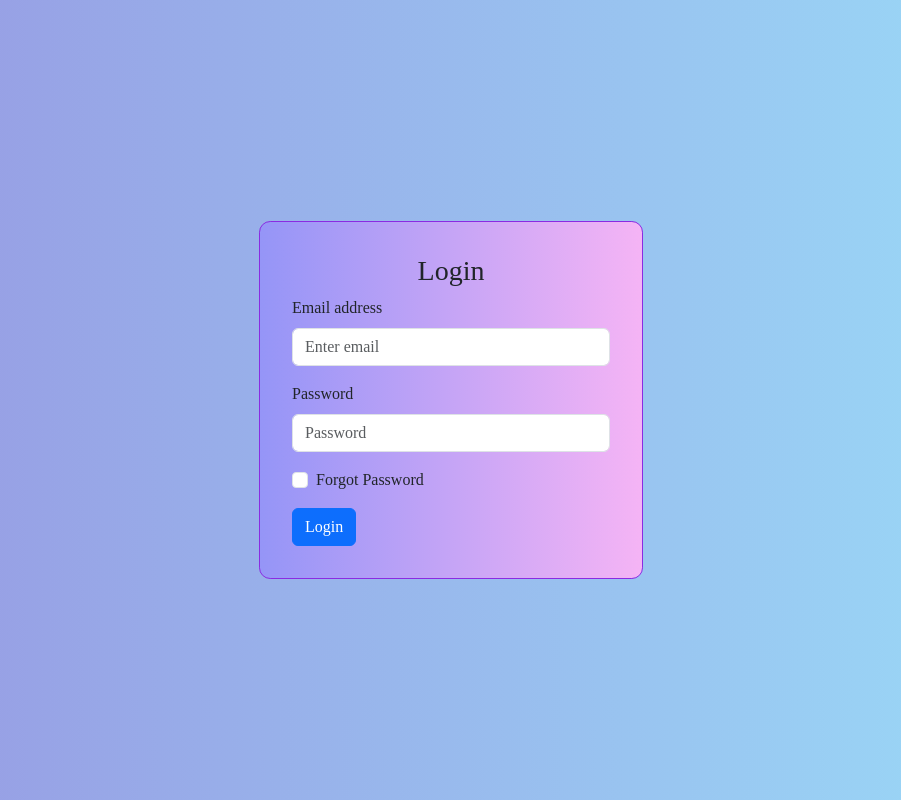
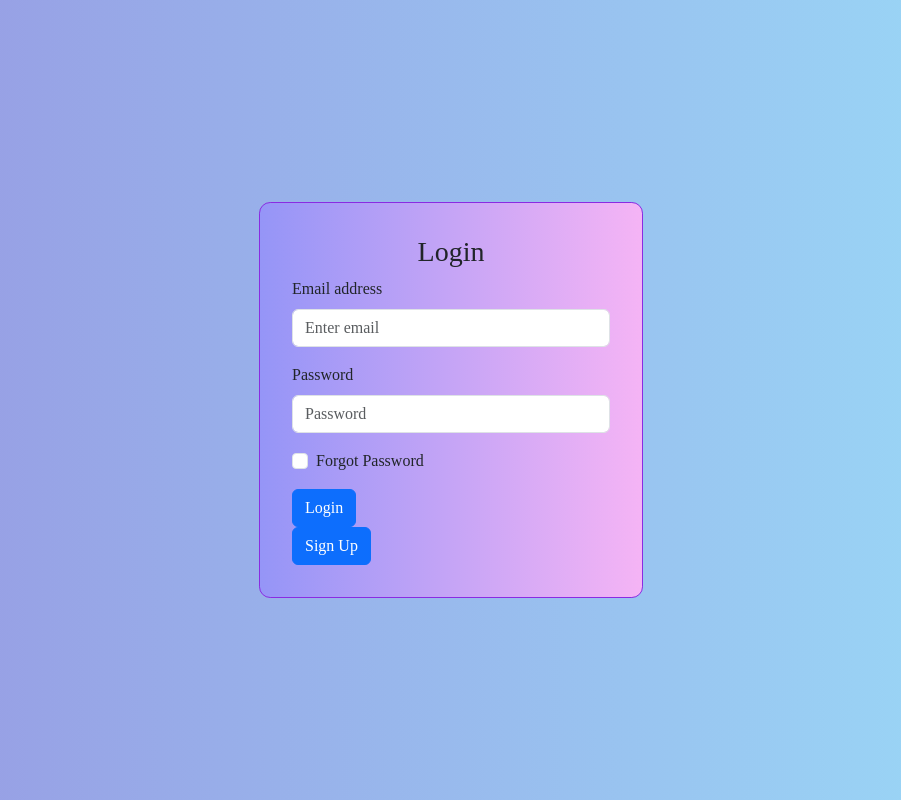
Before and after one commit to shreyapatelcs20/W3villa-Movie-App, a React (Vite) app in the folder movie-app/: page /login in a window 1280 px wide. Shown: the whole page, without its empty margins (189-1090 px from the left). Built offline with nearby package versions, Linux system fonts and the light colour scheme.

Commit message:
Update Login.jsx

```diff
--- a/movie-app/src/Components/Login.jsx
+++ b/movie-app/src/Components/Login.jsx
@@ -8,7 +8,6 @@ import { useNavigate } from 'react-router-dom';
 function Login() {
   const navigate=useNavigate()
 
-  // State variables to hold email, password, error, and success messages
   const [email, setEmail] = useState('');
   const [password, setPassword] = useState('');
   const [error, setError] = useState('');
@@ -25,12 +24,13 @@ function Login() {
         password,
       });
 
+
       setSuccess("Successfully Login!");
       setError('');
       navigate('/Cards')
 
       // You can also handle the response here (e.g., save token, redirect, etc.)
-      console.log(response.data); // For debugging
+      console.log(response.data.token); // For debugging
 
     } catch (error) {
       // Handle error in login process
@@ -41,6 +41,10 @@ function Login() {
       }
       setSuccess(''); // Clear success message if there's an error
     }
+  };
+
+  const handleSignUp = () => {
+    window.location.href = "/"; // Redirect to the signup page
   };
 
   return (
@@ -74,10 +78,13 @@ function Login() {
           <Form.Check type="checkbox" label="Forgot Password" />
         </Form.Group>
 
+        <div className='Submit-button-all'>
         <div className='submit-button'>
-
           <Button type='submit'>Login</Button>
-
+        </div>
+        <div className='submit-button'>
+        <Button type='submit' onClick={handleSignUp}>Sign Up</Button>
+        </div>
         </div>
 
         {/* Display error or success messages */}
```
